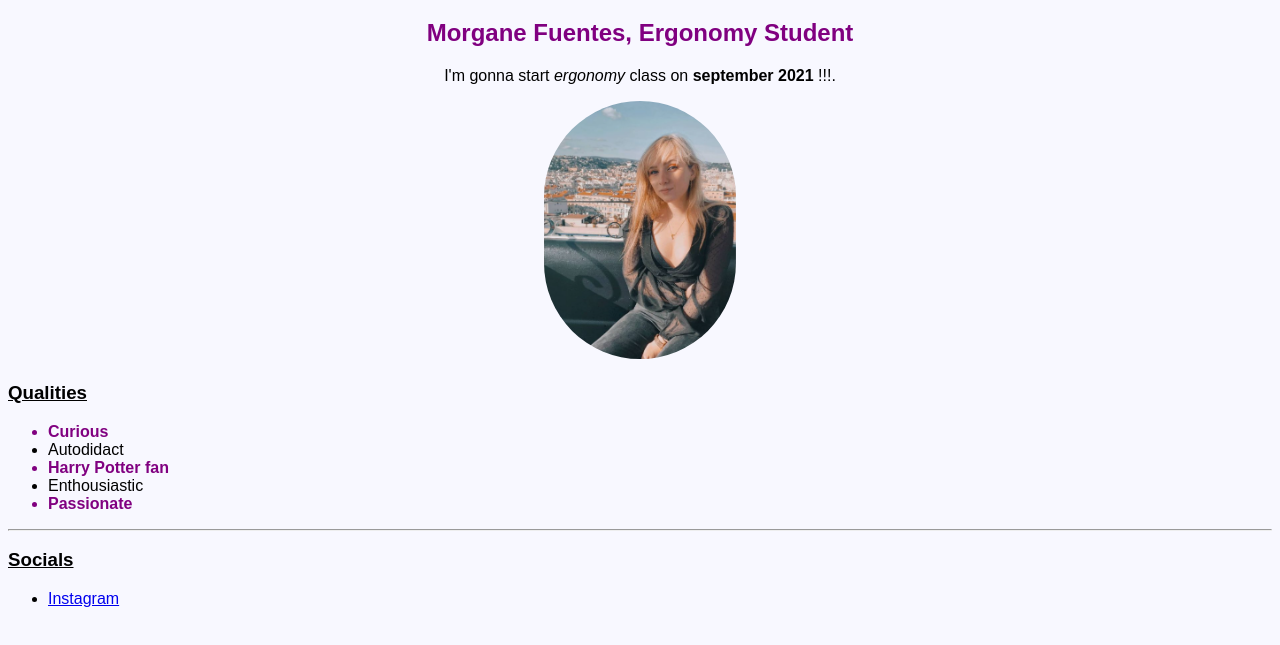
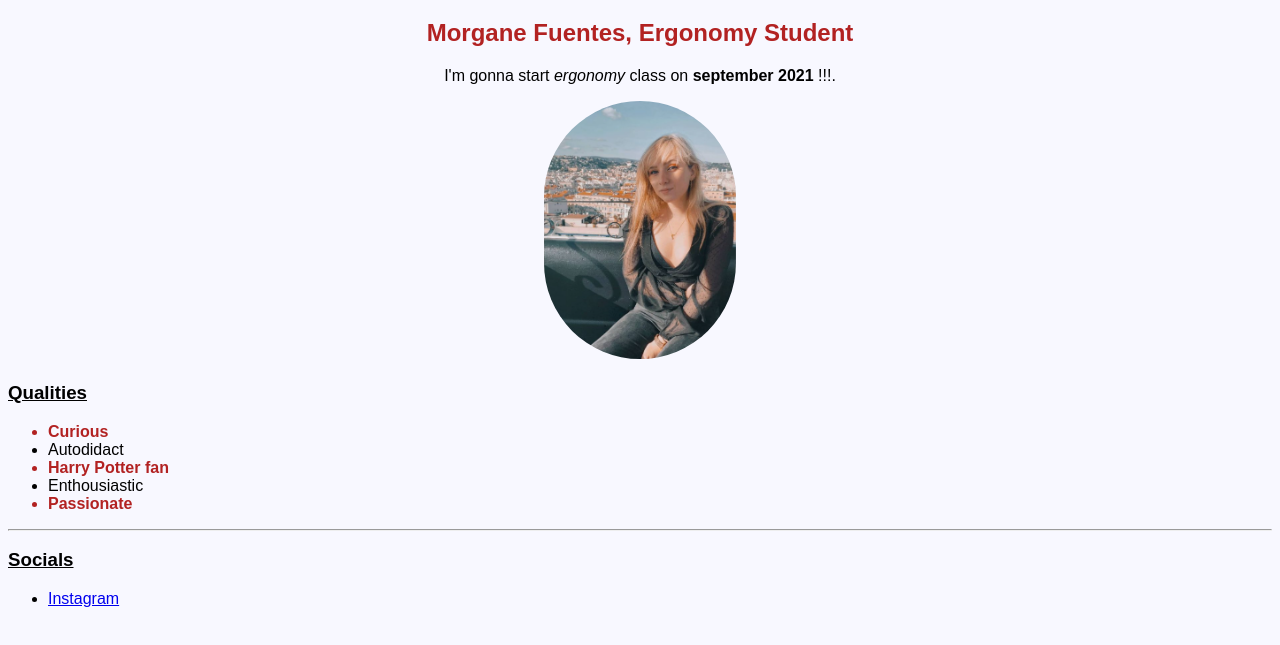
Before and after one commit to Morgane-FV/test-website, a plain HTML site: page index.html in a window 1280 px wide. Shown: the part 61-706 px from the top of the page. Drawn offline with Linux system fonts and the light colour scheme.

Commit message:
Update index.html

```diff
--- a/index.html
+++ b/index.html
@@ -4,8 +4,8 @@
   <title>Felix Felicis</title>
 
   <style>
-   .color-purple{
-     color:purple;
+   .color-FireBrick{
+     color:FireBrick;
      }
      .center {
    text-align:center;
@@ -21,7 +21,7 @@
  <body>
   <div class="center">
    <h1>Welcome to my website !</h1>
-   <h2 class="color-purple">Morgane Fuentes, Ergonomy Student</h2>
+   <h2 class="color-FireBrick">Morgane Fuentes, Ergonomy Student</h2>
    <p>I'm gonna start <i>ergonomy</i> class on <b>september 2021</b> !!!.</p>
 
    <img
@@ -33,11 +33,11 @@
 
   <h3><u>Qualities</u></h3>
   <ul>
-   <li class="color-purple"><b>Curious</b></li>
+   <li class="color-FireBrick"><b>Curious</b></li>
    <li>Autodidact</li>
-   <li class="color-purple"><b>Harry Potter fan</b></li>
+   <li class="color-FireBrick"><b>Harry Potter fan</b></li>
    <li>Enthousiastic</li>
-   <li class="color-purple"><b>Passionate</b></li>
+   <li class="color-FireBrick"><b>Passionate</b></li>
   </ul>
 
   <hr />
```
